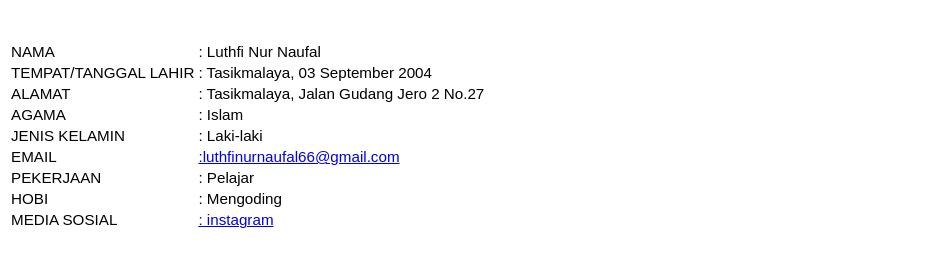
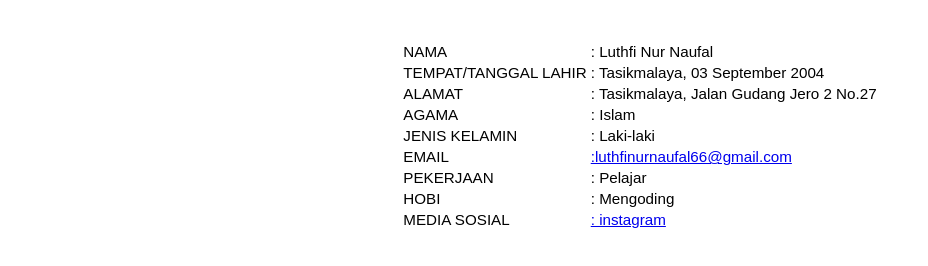
Before and after one commit to luthfinurnaufal/biodata, a plain HTML site: page index.html in a window 1280 px wide. Shown: the part 290-556 px from the top of the page, without its empty margins (0-928 px from the left). Drawn offline with Linux system fonts and the light colour scheme.

Commit message:
Update index.html

```diff
--- a/index.html
+++ b/index.html
@@ -26,12 +26,9 @@
         display: flex;
         font-family: Arial, sans-serif;
         width: 100%;
+        align-item: center;
+        justify-content: center;
     }
-
-.div{
-align-item: center;
-justify-content: center;
-}
 
     body {
     background: pointer;
@@ -58,7 +55,7 @@ a:hover{
         <img src="https://i.ibb.co/5YYk9wQ/kucing.jpg" alt="img">
     <br>
     <div class="container">
-        <div class="div">
+        <div>
             <table align="margin-right" class="tabel">
             <tr>
                 <td>NAMA </td>
```
